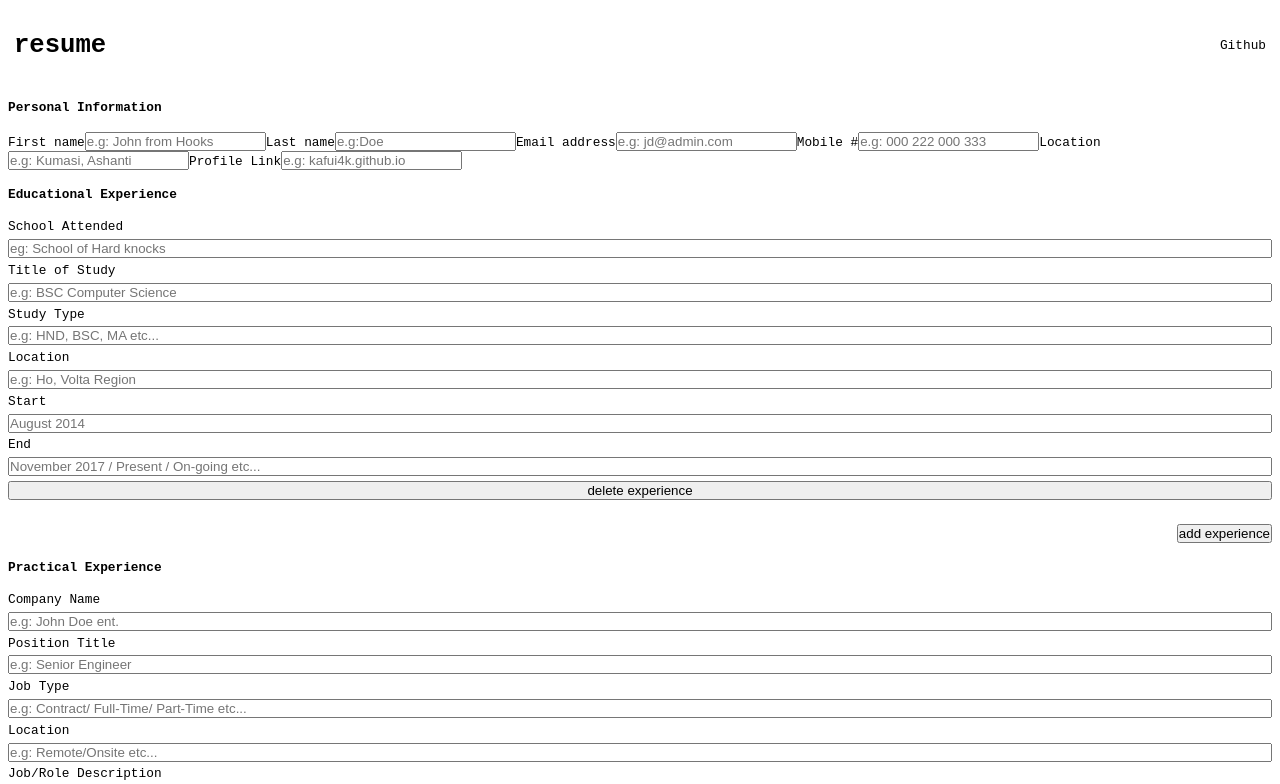
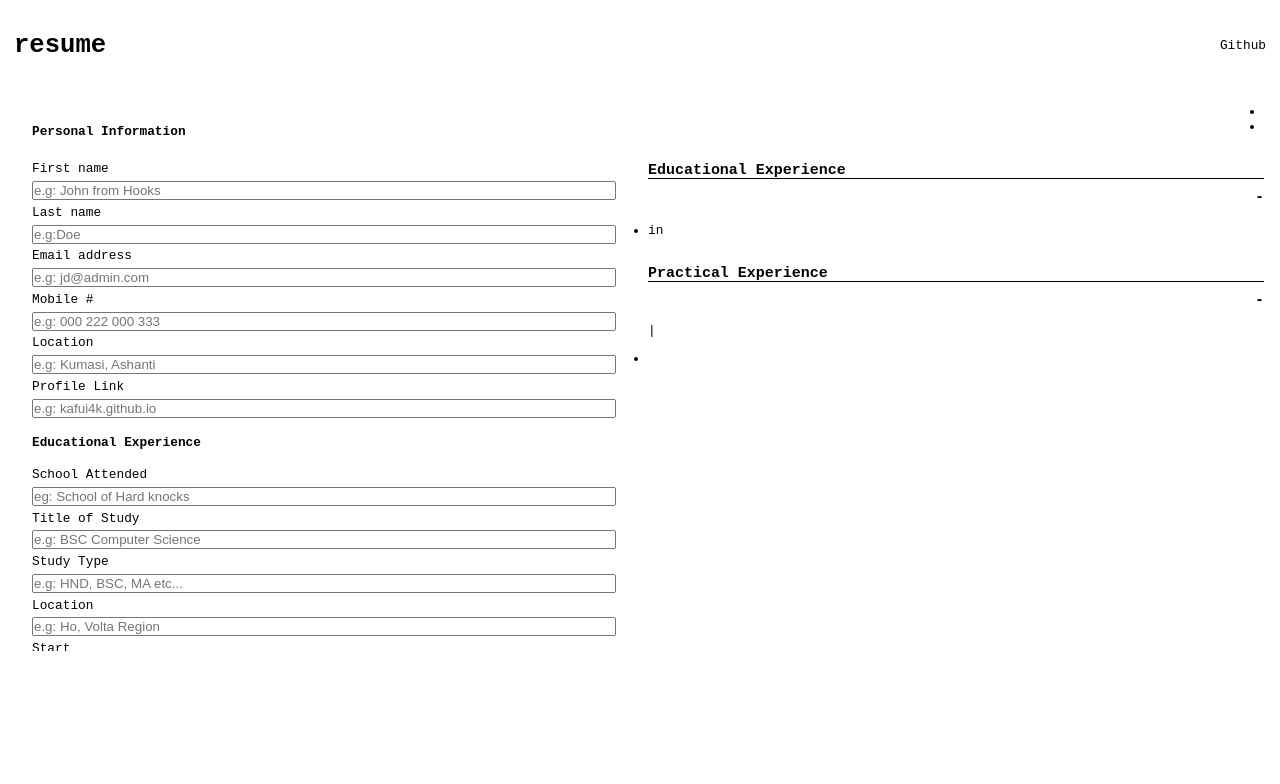
Before and after one commit to kafui4k/cv-project, a React (Create React App) app: page / in a window 1280 px wide. Shown: the top 784 px of the page. Built offline with nearby package versions, Linux system fonts and the light colour scheme.

Commit message:
place personal, homepage, preview-forms, and practical comonents into separate directory components, and updated their stylesheets to use individual stylesheets

```diff
--- a/src/App.js
+++ b/src/App.js
@@ -1,6 +1,6 @@
 import React, { Component } from 'react';
 import Header from './components/header/header.component';
-import Homepage from './components/pages/Homepage';
+import Homepage from './components/pages/homepage';
 
 class App extends Component {
   render() {
--- a/src/components/Form.js
+++ b/src/components/Form/form.js
@@ -1,8 +1,10 @@
 import React, { Component } from 'react';
-import Personal from './forms/Personal';
-import Educational from './forms/Educational';
-import Practical from './forms/Practical';
-import PreviewForm from './PreviewForm';
+import Personal from '../forms/personal/personal.component';
+import Educational from '../forms/Educational';
+import Practical from '../forms/Practical';
+import PreviewForm from '../preview-forms/preview-form.component';
+
+import './form.styles.scss';
 
 class Form extends Component {
   constructor(props) {
@@ -135,7 +137,7 @@ class Form extends Component {
 
   render() {
     return (
-      <div className="main">
+      <div className="forms-section">
         <section className="form_fields_wrapper">
           <form onSubmit={this.submitFormHandler}>
             <Personal
--- /dev/null
+++ b/src/components/Form/form.styles.scss
@@ -0,0 +1,22 @@
+$displayFlex: flex;
+$displayGrid: grid;
+
+.forms-section {
+    display: $displayGrid;
+    grid-template-columns: 1fr 1fr;
+    padding: 8px;
+    gap: 16px;
+}
+
+.form_fields_wrapper {
+    display: $displayFlex;
+    flex-direction: column;
+    overflow-y: scroll;
+	height: 70vh;
+	padding: 1rem;
+
+	button {
+		padding: 0.5rem;
+		margin-top: 0.5rem;
+	}
+}
--- a/src/components/forms/Practical.js
+++ b/src/components/forms/Practical.js
@@ -21,7 +21,7 @@ function Practical({
         );
       })}
       <div className="practical___experience___wrapper___buttons">
-        <button onClick={addNewWorkExperience}>add another experience</button>
+        <button onClick={addNewWorkExperience}>add experience</button>
       </div>
     </div>
   );
--- a/src/components/forms/PracticalItem.js
+++ b/src/components/forms/PracticalItem.js
@@ -85,6 +85,7 @@ function PracticalItem({
         }
       />
       <button
+        type="button"
         onClick={() => handleDeleteWorkExperience(workexperiencedetail.id)}
       >
         delete experience
--- a/src/components/forms/Personal.js
+++ b/src/components/forms/personal/personal.component.jsx
@@ -1,5 +1,7 @@
 import React from 'react';
-import Input from '../Input';
+import Input from '../../Input';
+
+import './personal.styles.scss';
 
 function Personal({ biodata, handleBioDataFormChange }) {
   return (
--- /dev/null
+++ b/src/components/forms/personal/personal.styles.scss
@@ -0,0 +1,7 @@
+$displayFlex: flex;
+
+.personal_info_wrapper {
+    display: $displayFlex;
+    flex-direction: column;
+    gap: 0.3rem;
+}
--- a/src/components/pages/Homepage.jsx
+++ b/src/components/pages/homepage.jsx
@@ -1,5 +1,5 @@
 import React from 'react';
-import Form from '../Form';
+import Form from '../Form/form';
 
 const Homepage = () => (
   <div className="container">
--- a/src/components/PreviewForm.js
+++ b/src/components/preview-forms/preview-form.component.jsx
@@ -1,4 +1,6 @@
 import React from 'react';
+
+import './preview-form.styles.scss';
 
 export default function PreviewForm({
   data,
@@ -6,7 +8,7 @@ export default function PreviewForm({
   workExperienceDetails
 }) {
   return (
-    <section>
+    <section className="template-preview">
       <div className="profile-header">
         <span>
           {data && data.telephone}
@@ -35,7 +37,7 @@ export default function PreviewForm({
                 {eduExp.start} - {eduExp.end}
               </h3>
             </div>
-            <div className="profile___edication___town___program">
+            <div className="profile___education___town___program">
               <ul>
                 <li>
                   {eduExp.studyType} in {eduExp.studyTitle}
--- /dev/null
+++ b/src/components/preview-forms/preview-form.styles.scss
@@ -0,0 +1,36 @@
+$displayFlex: flex;
+
+.profile-header {
+    display: $displayFlex;
+    align-items: center;
+    justify-content: space-between;
+}
+
+.profile___education___wrapper {
+    border-bottom: 1px solid;
+}
+
+.profile-education {
+    display: $displayFlex;
+    align-items: center;
+    justify-content: space-between;
+    margin-top: -20px;
+
+}
+
+.profile___education___town___program {
+    display: $displayFlex;
+    flex-direction: column;
+    margin-top: -10px;
+}
+
+.profile___work___wrapper {
+    border-bottom: 1px solid;
+}
+
+.profile-work {
+    display: $displayFlex;
+    justify-content: space-between;
+    align-items: center;
+    margin-top: -20px;
+}
```
